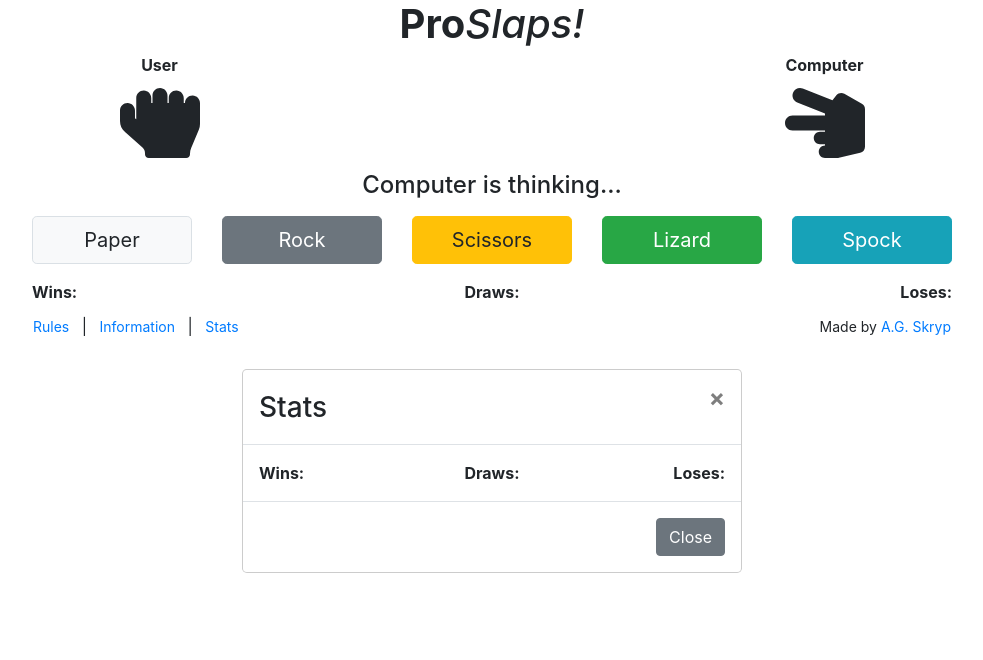
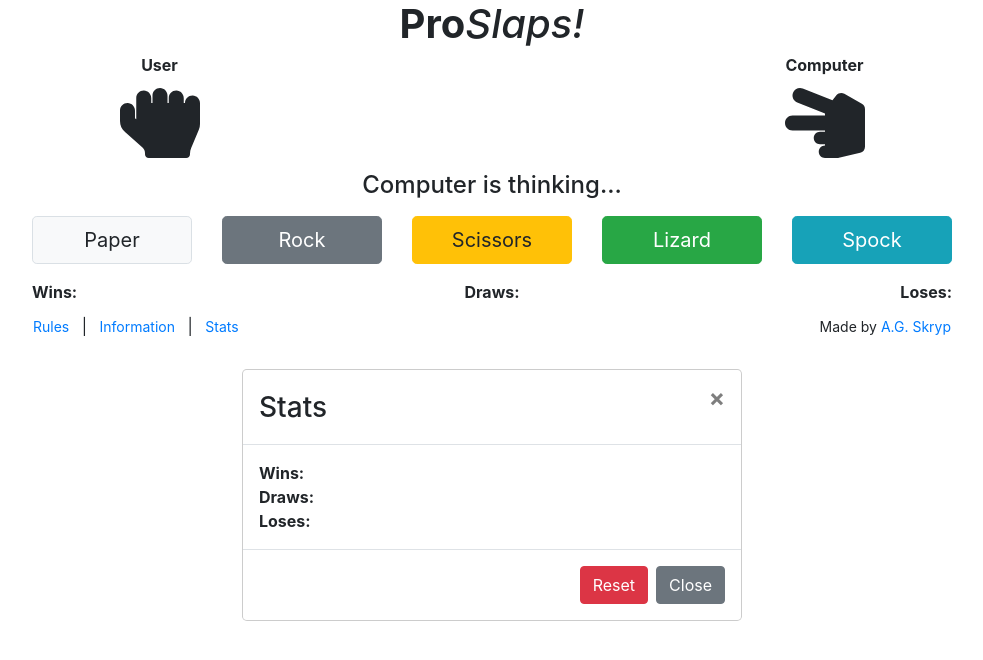
Before and after one commit to agskryp/proslaps, a Vue app: page / in a window 1280 px wide. Both pictures are taken after a click on the button "Stats". Shown: the top 660 px of the page, without its empty margins (148-1131 px from the left). Built offline with nearby package versions, Linux system fonts and the light colour scheme.

Commit message:
Stats reset wip

```diff
--- a/src/components/modals/Stats.vue
+++ b/src/components/modals/Stats.vue
@@ -1,7 +1,7 @@
 <template>
   <div class="modal-container">
     <div class="modal-dialog">
-      <div class="modal-content">
+      <div class="modal-content modal-lg">
         <div class="modal-header">
           <h3 class="modal-title">Stats</h3>
 
@@ -16,23 +16,45 @@
         </div>
 
         <div class="modal-body">
-          <div class="row">
-            <div class="col">
-              <b>Wins: {{ this.counterWins }}</b>
+          <div class="container">
+            <div class="row">
+              <b>Wins: {{ this.$parent.counterWins }}</b>
             </div>
 
-            <div class="col text-center">
-              <b>Draws: {{ this.counterDraws }}</b>
+            <div class="row">
+              <b>Draws: {{ this.$parent.counterDraws }}</b>
             </div>
 
-            <div class="col text-right">
-              <b>Loses: {{ this.counterLoses }}</b>
+            <div class="row">
+              <b>Loses: {{ this.$parent.counterLoses }}</b>
             </div>
           </div>
         </div>
 
         <div class="modal-footer">
+          <button type="button" class="btn btn-danger" @click="reset()">
+            Reset
+          </button>
+
           <button type="button" class="btn btn-secondary" @click="close()">
+            Close
+          </button>
+        </div>
+      </div>
+    </div>
+
+    <div class="modal-dialog" v-if="showModalReset == true">
+      <div class="modal-content modal-lg">
+        <div class="modal-header">
+          <h3 class="modal-title">Are you sure?</h3>
+        </div>
+
+        <div class="modal-footer">
+          <button type="button" class="btn btn-danger" @click="deleteStats()">
+            Confirm
+          </button>
+
+          <button type="button" class="btn btn-secondary" @click="closeReset()">
             Close
           </button>
         </div>
@@ -47,9 +69,19 @@
 export default {
   name: "Rules",
 
+  data() {
+    return {
+      showModalReset: false
+    }
+  },
+
   methods: {
     close: function() {
       this.$emit("closeWindow");
+    },
+
+    reset: function() {
+      this.showModalReset = true;
     }
   }
 };
```
